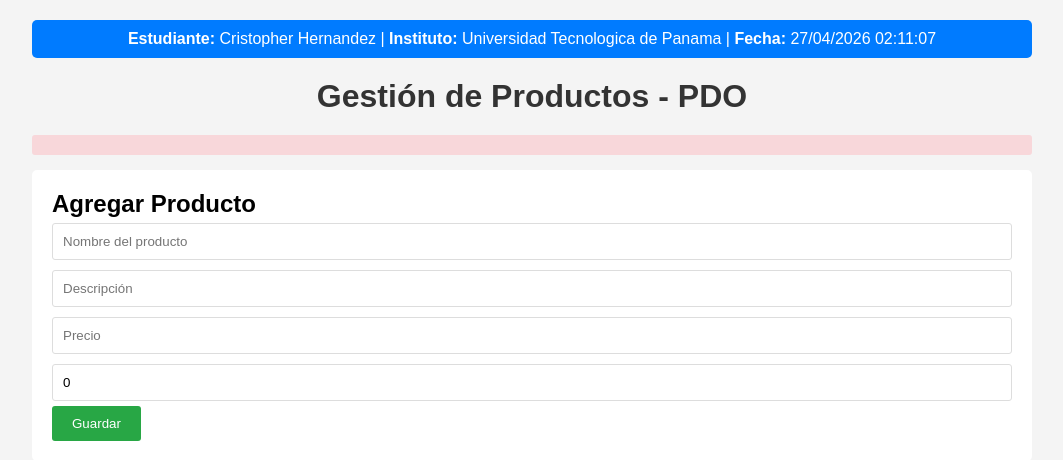
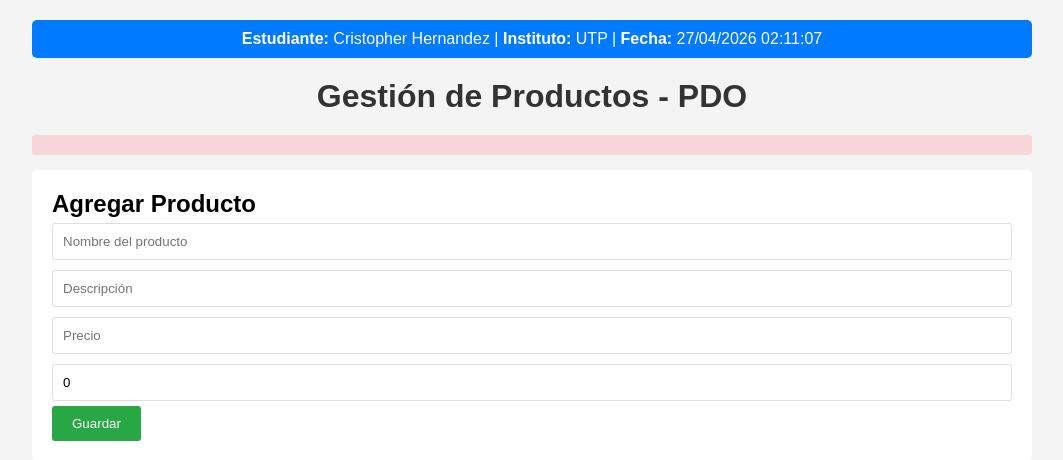
Before and after one commit to Cristopher-Emmanuel-Lizarraga-Hernandez/desarrollo-web-avanzado-fimaz-uas, a PHP site: page / in a window 1280 px wide. Shown: the top 460 px of the page, without its empty margins (108-1171 px from the left). Run offline with PHP 8.4, Linux system fonts and the light colour scheme; data comes from the database, SQL or seed files in the repository.

Commit message:
Remove university name

```diff
--- a/database.sql
+++ b/database.sql
@@ -1,5 +1,5 @@
 -- Database: examen_parcial
--- Instituto: Universidad Tecnologica de Panama
+-- Instituto: UTP
 -- Estudiante: Cristopher Hernandez
 -- Fecha: 26/04/2026
 
--- a/index.php
+++ b/index.php
@@ -1,7 +1,7 @@
 <?php
 /**
  * Index - Entry Point
- * Instituto: Universidad Tecnologica de Panama
+ * Instituto: UTP
  * Estudiante: Cristopher Hernandez
  * Fecha: 26/04/2026
  */
--- a/public/index.php
+++ b/public/index.php
@@ -1,7 +1,7 @@
 <?php
 /**
  * Bootstrap
- * Instituto: Universidad Tecnologica de Panama
+ * Instituto: UTP
  * Estudiante: Cristopher Hernandez
  * Fecha: 26/04/2026
  */
--- a/src/Config/Config.php
+++ b/src/Config/Config.php
@@ -1,7 +1,7 @@
 <?php
 /**
  * Configuration
- * Instituto: Universidad Tecnologica de Panama
+ * Instituto: UTP
  * Estudiante: Cristopher Hernandez
  * Fecha: 26/04/2026
  */
--- a/src/Controllers/ProductoController.php
+++ b/src/Controllers/ProductoController.php
@@ -1,7 +1,7 @@
 <?php
 /**
  * Controller
- * Instituto: Universidad Tecnologica de Panama
+ * Instituto: UTP
  * Estudiante: Cristopher Hernandez
  * Fecha: 26/04/2026
  */
--- a/src/Database/DatabaseConnection.php
+++ b/src/Database/DatabaseConnection.php
@@ -1,7 +1,7 @@
 <?php
 /**
  * Database Connection - PDO
- * Instituto: Universidad Tecnologica de Panama
+ * Instituto: UTP
  * Estudiante: Cristopher Hernandez
  * Fecha: 26/04/2026
  */
--- a/src/Models/ProductoModel.php
+++ b/src/Models/ProductoModel.php
@@ -1,7 +1,7 @@
 <?php
 /**
  * Model - CRUD with PDO
- * Instituto: Universidad Tecnologica de Panama
+ * Instituto: UTP
  * Estudiante: Cristopher Hernandez
  * Fecha: 26/04/2026
  */
--- a/src/Views/editar.phtml
+++ b/src/Views/editar.phtml
@@ -1,7 +1,7 @@
 <?php
 /**
  * View - Editar Producto
- * Instituto: Universidad Tecnologica de Panama
+ * Instituto: UTP
  * Estudiante: Cristopher Hernandez
  * Fecha: 26/04/2026
  */
@@ -30,7 +30,7 @@
     <div class="container">
         <div class="student-info">
             <strong>Estudiante:</strong> Cristopher Hernandez |
-            <strong>Instituto:</strong> Universidad Tecnologica de Panama |
+            <strong>Instituto:</strong> UTP |
             <strong>Fecha:</strong> <?php echo date('d/m/Y H:i:s'); ?>
         </div>
 
--- a/src/Views/index.phtml
+++ b/src/Views/index.phtml
@@ -1,7 +1,7 @@
 <?php
 /**
  * View - Producto List
- * Instituto: Universidad Tecnologica de Panama
+ * Instituto: UTP
  * Estudiante: Cristopher Hernandez
  * Fecha: 26/04/2026
  */
@@ -38,7 +38,7 @@
     <div class="container">
         <div class="student-info">
             <strong>Estudiante:</strong> Cristopher Hernandez |
-            <strong>Instituto:</strong> Universidad Tecnologica de Panama |
+            <strong>Instituto:</strong> UTP |
             <strong>Fecha:</strong> <?php echo date('d/m/Y H:i:s'); ?>
         </div>
 
--- a/src/autoload.php
+++ b/src/autoload.php
@@ -1,7 +1,7 @@
 <?php
 /**
  * Autoload
- * Instituto: Universidad Tecnologica de Panama
+ * Instituto: UTP
  * Estudiante: Cristopher Hernandez
  * Fecha: 26/04/2026
  */
```
Also changed, not shown: README.md.
